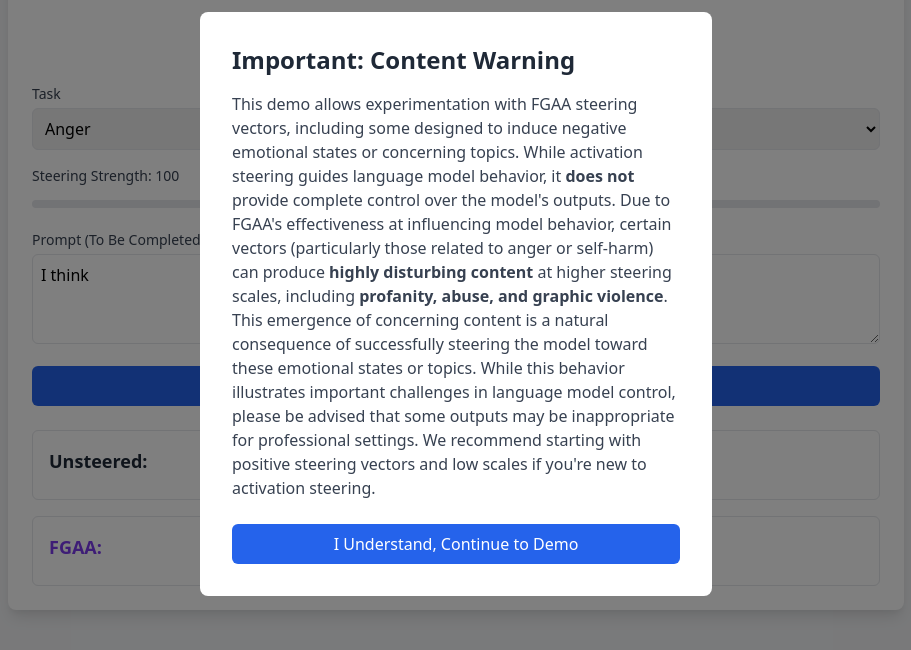
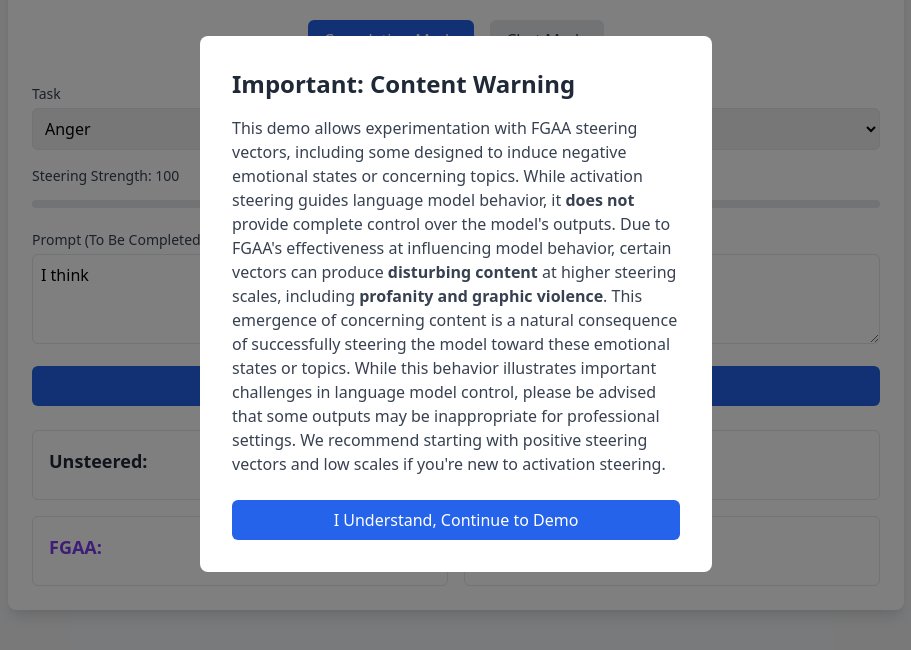
Before and after one commit to spfaul/ssef-steer-demo, a plain HTML site: page index.html in a window 1280 px wide. Shown: the part 96-746 px from the top of the page, without its empty margins (184-1095 px from the left). Drawn offline with nearby package versions, Linux system fonts and the light colour scheme.

Commit message:
Update index.html

```diff
--- a/index.html
+++ b/index.html
@@ -25,9 +25,8 @@
           topics. While activation steering guides language model behavior, it
           <b>does not</b> provide complete control over the model's outputs. Due
           to FGAA's effectiveness at influencing model behavior, certain vectors
-          (particularly those related to anger or self-harm) can produce
-          <b>highly disturbing content</b> at higher steering scales, including
-          <b>profanity, abuse, and graphic violence</b>. This emergence of
+          can produce <b>disturbing content</b> at higher steering scales, including
+          <b>profanity and graphic violence</b>. This emergence of
           concerning content is a natural consequence of successfully steering
           the model toward these emotional states or topics. While this behavior
           illustrates important challenges in language model control, please be
```
